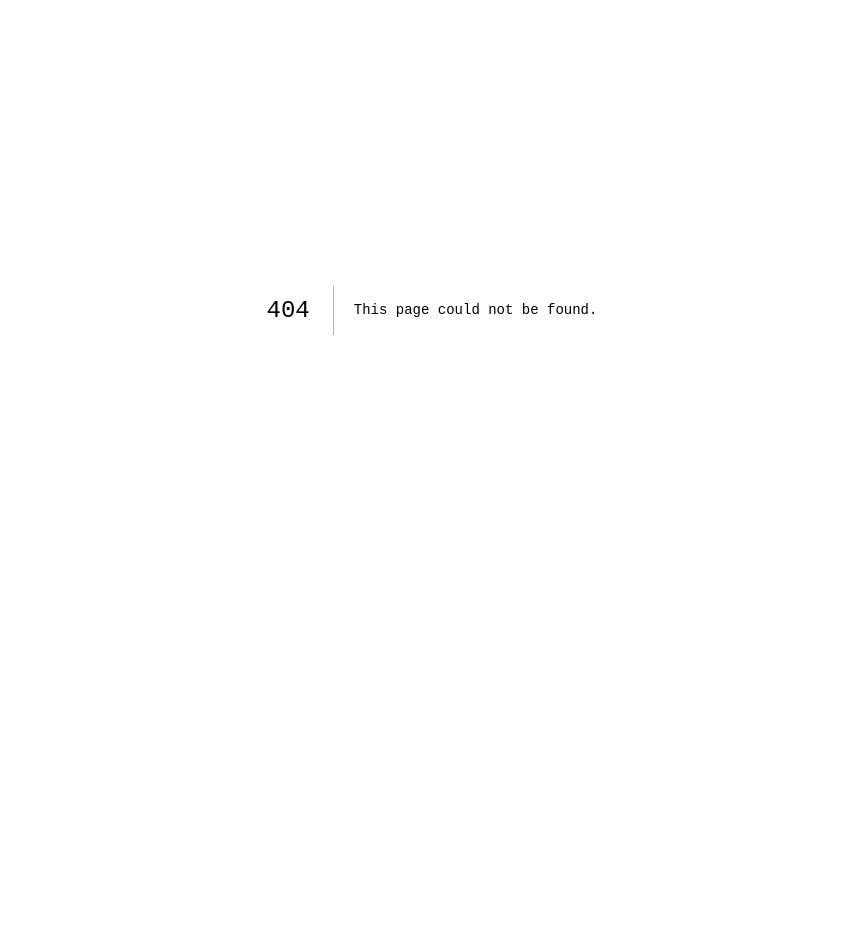
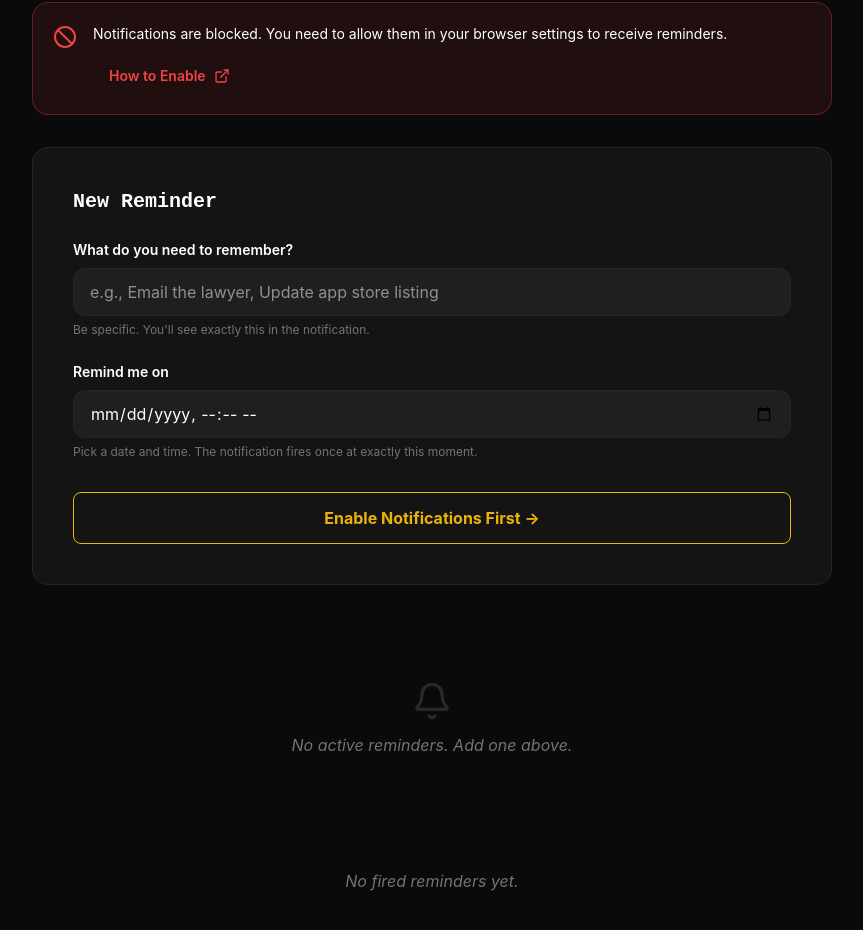
Before and after one commit to YoussufSalah/6in14, a Next.js app: page /silent-reminders in a window 1280 px wide. Before the commit this address had no page. Shown: the part 90-1020 px from the top of the page, without its empty margins (208-1071 px from the left). Before the commit the page ends 800 px from the top, so only its background shows below. Built offline with nearby package versions, Linux system fonts and the light colour scheme.

Commit message:
implemented the silent reminders app page

```diff
--- /dev/null
+++ b/app/silent-reminders/page.tsx
@@ -0,0 +1,121 @@
+"use client";
+
+import React, { useEffect, useState, useMemo } from "react";
+import { Layout } from "@/components/universal/Layout";
+import { NotificationBanner } from "@/components/silent-reminders/NotificationBanner";
+import { AddReminderForm } from "@/components/silent-reminders/AddReminderForm";
+import { ReminderList } from "@/components/silent-reminders/ReminderList";
+import { useReminderStore } from "@/store/reminderStore";
+
+export default function SilentRemindersPage() {
+  const {
+    reminders,
+    addReminder,
+    deleteReminder,
+    markAsFired,
+    clearFired,
+    syncWithServiceWorker
+  } = useReminderStore();
+
+  const [permission, setPermission] = useState<NotificationPermission>("default");
+  const [swRegistered, setSwRegistered] = useState(false);
+
+  useEffect(() => {
+    // 1. Initial permission check
+    if ("Notification" in window) {
+      setPermission(Notification.permission);
+    }
+
+    // 2. Register Service Worker
+    async function initSW() {
+      if ("serviceWorker" in navigator) {
+        try {
+          const registration = await navigator.serviceWorker.register("/sw.js");
+          // Ensure SW is controlled
+          if (navigator.serviceWorker.controller) {
+            setSwRegistered(true);
+            syncWithServiceWorker(); // Push any persisted reminders to the new SW session
+          } else {
+            // Need to wait for it to take control
+            navigator.serviceWorker.addEventListener('controllerchange', () => {
+              setSwRegistered(true);
+              syncWithServiceWorker();
+            });
+          }
+        } catch (error) {
+          console.error("SW registration failed:", error);
+          setSwRegistered(false);
+        }
+      }
+    }
+
+    initSW();
+
+    // 3. Listen for messages from SW (when a reminder fires)
+    const handleMessage = (event: MessageEvent) => {
+      if (event.data?.type === "REMINDER_FIRED") {
+        markAsFired(event.data.payload.id);
+      }
+    };
+
+    navigator.serviceWorker.addEventListener("message", handleMessage);
+    return () => navigator.serviceWorker.removeEventListener("message", handleMessage);
+  }, []);
+
+  const requestPermission = async () => {
+    if (!("Notification" in window)) return;
+    const result = await Notification.requestPermission();
+    setPermission(result);
+  };
+
+  const activeReminders = useMemo(() =>
+    reminders.filter(r => r.status === 'active')
+      .sort((a, b) => a.fireAt.localeCompare(b.fireAt)),
+    [reminders]
+  );
+
+  const firedReminders = useMemo(() =>
+    reminders.filter(r => r.status === 'fired')
+      .sort((a, b) => (b.firedAt || '').localeCompare(a.firedAt || '')),
+    [reminders]
+  );
+
+  return (
+    <Layout
+      appName="Silent Reminders"
+      appAccent="var(--app-5-accent)"
+    >
+      <div className="space-y-12 pb-24">
+        {/* Contextual Banner */}
+        <NotificationBanner
+          permission={permission}
+          swRegistered={swRegistered}
+          onRequestPermission={requestPermission}
+        />
+
+        {/* Form Section */}
+        <AddReminderForm
+          onAdd={addReminder}
+          permissionGranted={permission === "granted"}
+          onRequestPermission={requestPermission}
+        />
+
+        {/* Lists Section */}
+        <div className="space-y-4">
+          <ReminderList
+            reminders={activeReminders}
+            type="active"
+            onDelete={deleteReminder}
+          />
+
+          <ReminderList
+            reminders={firedReminders}
+            type="fired"
+            onDelete={deleteReminder}
+            onClearAll={clearFired}
+          />
+        </div>
+      </div>
+    </Layout>
+  );
+}
```
